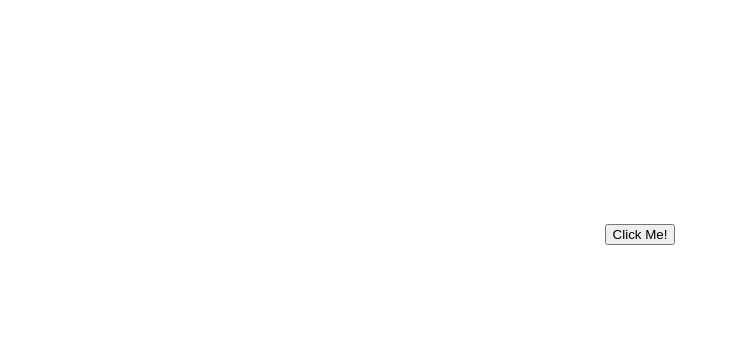
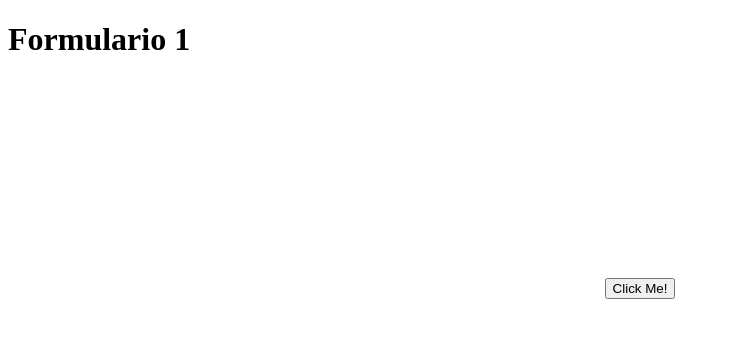
Before and after one commit to williamvp10/ejercicioListar, a plain HTML site: page web/index.html in a window 1280 px wide. Shown: the whole page, without its empty margins (0-730 px from the left). Drawn offline with nearby package versions, Linux system fonts and the light colour scheme.

Commit message:
Update index.html

```diff
--- a/web/index.html
+++ b/web/index.html
@@ -15,7 +15,7 @@ and open the template in the editor.
     </head>
     <body>
 
-        <br>
+        <h1>Formulario 1</h1>
         <br>
         <br>
         <br>
```
